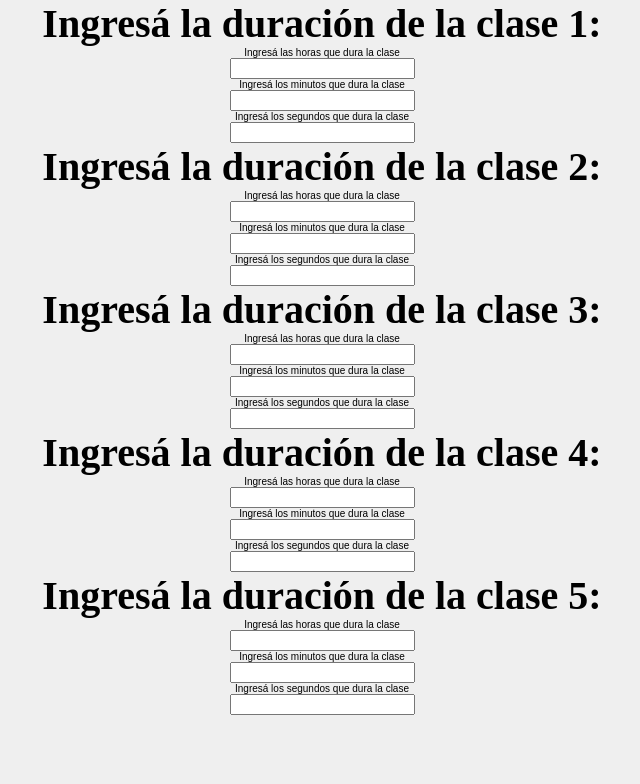
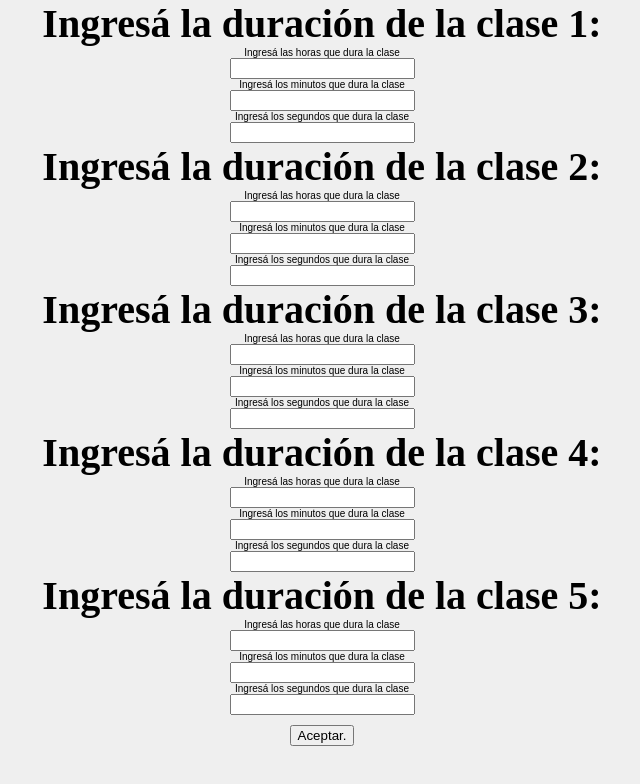
Before and after one commit to fngonzalez/iajs, a plain HTML site: page tareas/clase-5/index-duracion.html in a window 1280 px wide. Shown: the whole page, without its empty margins (318-958 px from the left). Drawn offline with Linux system fonts and the light colour scheme; files that its build step writes are made by us from their sources; a script that the page names is missing.

Commit message:
crea un boton
necesito un boton para poder hacer que funcione la página

```diff
--- a/tareas/clase-5/index-duracion.html
+++ b/tareas/clase-5/index-duracion.html
@@ -66,6 +66,7 @@
     <input type="number" id="input-minutos">
     <label id="label-segundos">Ingresá los segundos que dura la clase</label>
     <input type="number" id="input-segundos">
+    <p> <button id=aceptar>Aceptar.</button></p>
 
 
 
```
